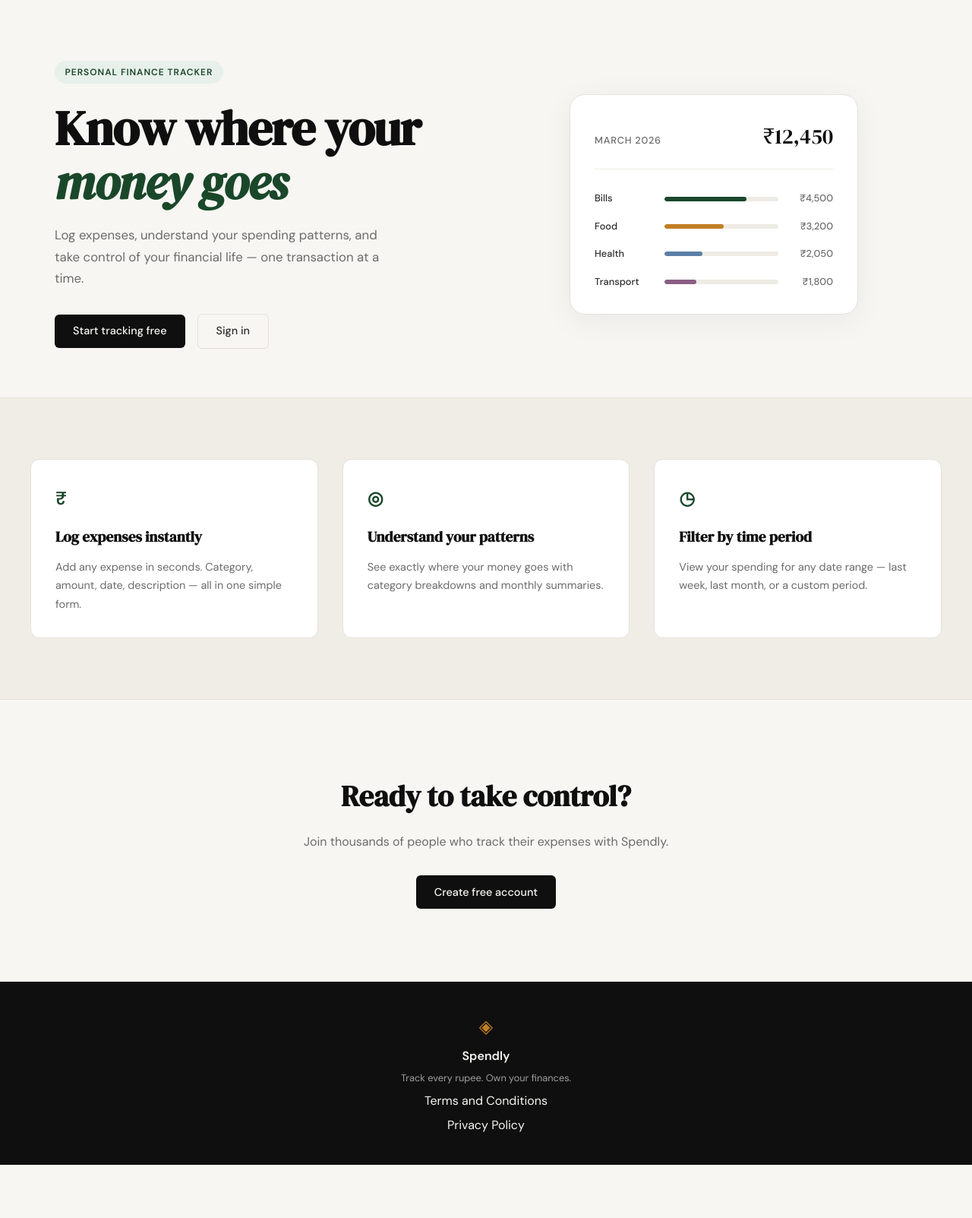
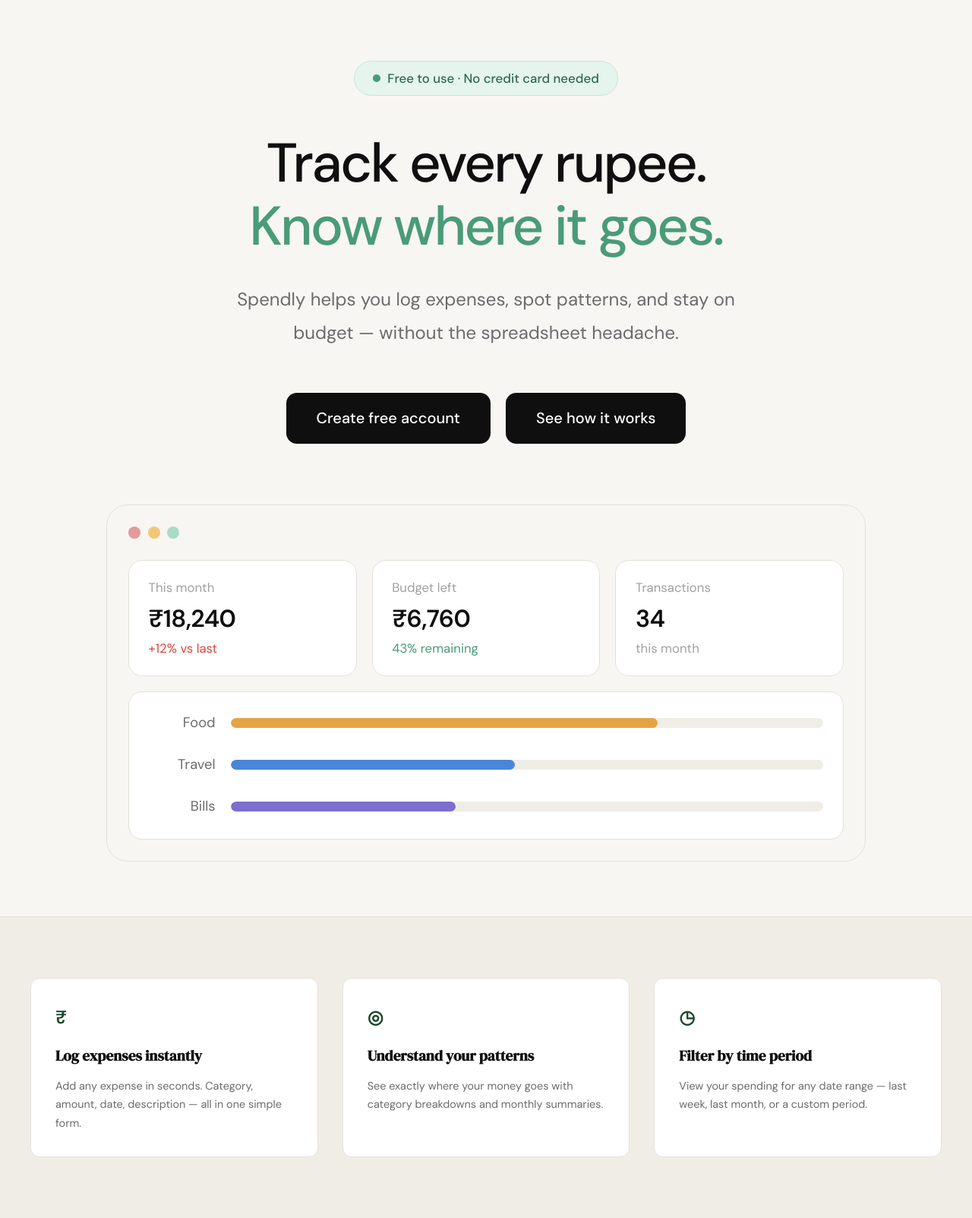
Before and after one commit to diproy100/spendly, a Flask app: page / in a window 1280 px wide. Shown: the part 61-1664 px from the top of the page at 76% size. Before the commit the page ends 1594 px from the top, so only its background shows below. Run offline with Flask 3, Linux system fonts and the light colour scheme.

Commit message:
landing: redesign hero section to match mockup

```diff
--- /dev/null
+++ b/static/css/landing.css
@@ -0,0 +1,196 @@
+/* ------------------------------------------------------------------ */
+/* Landing page — hero                                                 */
+/* ------------------------------------------------------------------ */
+
+.hero-landing {
+    --hero-green: #4a9b78;
+    --hero-green-dark: #2d6a4f;
+    --hero-green-bg: #e6f4ee;
+    --hero-green-border: #c5e6d6;
+    --hero-red: #d6453d;
+
+    max-width: 1100px;
+    margin: 0 auto;
+    padding: 5rem 2rem 4.5rem;
+    text-align: center;
+}
+
+.hero-pill {
+    display: inline-flex;
+    align-items: center;
+    gap: 0.6rem;
+    background: var(--hero-green-bg);
+    border: 1px solid var(--hero-green-border);
+    color: var(--hero-green-dark);
+    font-size: 1.05rem;
+    font-weight: 500;
+    padding: 0.55rem 1.5rem;
+    border-radius: 999px;
+    margin-bottom: 3rem;
+}
+
+.hero-pill-dot {
+    width: 0.6rem;
+    height: 0.6rem;
+    border-radius: 50%;
+    background: var(--hero-green);
+}
+
+.hero-heading {
+    font-family: var(--font-body);
+    font-size: clamp(2.5rem, 7vw, 4.5rem);
+    font-weight: 500;
+    line-height: 1.15;
+    letter-spacing: -0.035em;
+    color: var(--ink);
+    margin-bottom: 2rem;
+}
+
+.hero-heading-accent {
+    display: block;
+    color: var(--hero-green);
+}
+
+.hero-lead {
+    max-width: 720px;
+    margin: 0 auto 3.5rem;
+    font-size: clamp(1.1rem, 2.4vw, 1.5rem);
+    line-height: 1.85;
+    color: var(--ink-muted);
+}
+
+.hero-cta {
+    display: flex;
+    justify-content: center;
+    flex-wrap: wrap;
+    gap: 1.25rem;
+    margin-bottom: 5rem;
+}
+
+.hero-btn {
+    display: inline-block;
+    background: var(--ink);
+    color: #fff;
+    font-family: var(--font-body);
+    font-size: 1.25rem;
+    font-weight: 500;
+    padding: 1.1rem 2.5rem;
+    border-radius: 14px;
+    transition: background 0.2s;
+}
+
+.hero-btn:hover { background: var(--hero-green-dark); }
+
+/* Dashboard preview */
+
+.dash {
+    max-width: 1000px;
+    margin: 0 auto;
+    padding: 1.75rem;
+    background: var(--paper);
+    border: 1px solid var(--border);
+    border-radius: 28px;
+    text-align: left;
+}
+
+.dash-dots {
+    display: flex;
+    gap: 0.6rem;
+    margin-bottom: 1.75rem;
+}
+
+.dash-dots span {
+    width: 1rem;
+    height: 1rem;
+    border-radius: 50%;
+}
+
+.dash-dots span:nth-child(1) { background: #e39a9a; }
+.dash-dots span:nth-child(2) { background: #f0c777; }
+.dash-dots span:nth-child(3) { background: #a8dcc8; }
+
+.dash-stats {
+    display: grid;
+    grid-template-columns: repeat(3, 1fr);
+    gap: 1.25rem;
+    margin-bottom: 1.25rem;
+}
+
+.dash-stat,
+.dash-bars {
+    background: var(--paper-card);
+    border: 1px solid var(--border);
+    border-radius: 18px;
+}
+
+.dash-stat { padding: 1.4rem 1.6rem; }
+
+.dash-stat-label {
+    font-size: 1.05rem;
+    color: var(--ink-faint);
+    margin-bottom: 0.5rem;
+}
+
+.dash-stat-value {
+    font-size: 2rem;
+    font-weight: 600;
+    line-height: 1.2;
+    letter-spacing: -0.02em;
+    color: var(--ink);
+    margin-bottom: 0.4rem;
+}
+
+.dash-stat-note {
+    font-size: 1.05rem;
+    color: var(--ink-faint);
+}
+
+.dash-stat-note.is-up { color: var(--hero-red); }
+.dash-stat-note.is-good { color: var(--hero-green); }
+
+.dash-bars {
+    display: flex;
+    flex-direction: column;
+    gap: 1.6rem;
+    padding: 1.6rem 1.6rem 1.7rem;
+}
+
+.dash-bar-row {
+    display: grid;
+    grid-template-columns: 5.5rem 1fr;
+    align-items: center;
+    gap: 1.25rem;
+}
+
+.dash-bar-label {
+    text-align: right;
+    font-size: 1.15rem;
+    color: var(--ink-muted);
+}
+
+.dash-bar-track {
+    height: 0.8rem;
+    background: var(--paper-warm);
+    border-radius: 999px;
+    overflow: hidden;
+}
+
+.dash-bar-fill {
+    height: 100%;
+    border-radius: 999px;
+}
+
+.dash-bar-food { background: #e5a444; }
+.dash-bar-travel { background: #4a86d8; }
+.dash-bar-bills { background: #7c6fd0; }
+
+@media (max-width: 700px) {
+    .hero-landing { padding: 3rem 1rem 3rem; }
+    .hero-pill { font-size: 0.9rem; padding: 0.45rem 1.1rem; margin-bottom: 2rem; }
+    .hero-cta { margin-bottom: 3rem; }
+    .hero-btn { font-size: 1.05rem; padding: 0.9rem 1.75rem; }
+    .dash { padding: 1rem; border-radius: 20px; }
+    .dash-stats { grid-template-columns: 1fr; gap: 0.75rem; }
+    .dash-bar-row { grid-template-columns: 4rem 1fr; gap: 0.75rem; }
+    .dash-bar-label { font-size: 1rem; }
+}
--- a/templates/landing.html
+++ b/templates/landing.html
@@ -2,60 +2,61 @@
 
 {% block title %}Spendly — Track Every Rupee{% endblock %}
 
+{% block head %}
+<link rel="stylesheet" href="{{ url_for('static', filename='css/landing.css') }}">
+{% endblock %}
+
 {% block content %}
 
-<section class="hero">
-    <div class="hero-inner">
-        <div class="hero-badge">Personal Finance Tracker</div>
-        <h1 class="hero-title">
-            Know where your<br>
-            <em>money goes</em>
-        </h1>
-        <p class="hero-subtitle">
-            Log expenses, understand your spending patterns,
-            and take control of your financial life —
-            one transaction at a time.
-        </p>
-        <div class="hero-actions">
-            <a href="{{ url_for('register') }}" class="btn-primary">Start tracking free</a>
-            <a href="{{ url_for('login') }}" class="btn-ghost">Sign in</a>
+<section class="hero-landing">
+    <div class="hero-pill">
+        <span class="hero-pill-dot"></span>
+        Free to use · No credit card needed
+    </div>
+    <h1 class="hero-heading">
+        Track every rupee.
+        <span class="hero-heading-accent">Know where it goes.</span>
+    </h1>
+    <p class="hero-lead">
+        Spendly helps you log expenses, spot patterns, and stay
+        on budget — without the spreadsheet headache.
+    </p>
+    <div class="hero-cta">
+        <a href="{{ url_for('register') }}" class="hero-btn">Create free account</a>
+        <a href="#features" class="hero-btn">See how it works</a>
+    </div>
+
+    <div class="dash">
+        <div class="dash-dots"><span></span><span></span><span></span></div>
+        <div class="dash-stats">
+            <div class="dash-stat">
+                <div class="dash-stat-label">This month</div>
+                <div class="dash-stat-value">₹18,240</div>
+                <div class="dash-stat-note is-up">+12% vs last</div>
+            </div>
+            <div class="dash-stat">
+                <div class="dash-stat-label">Budget left</div>
+                <div class="dash-stat-value">₹6,760</div>
+                <div class="dash-stat-note is-good">43% remaining</div>
+            </div>
+            <div class="dash-stat">
+                <div class="dash-stat-label">Transactions</div>
+                <div class="dash-stat-value">34</div>
+                <div class="dash-stat-note">this month</div>
+            </div>
         </div>
-    </div>
-    <div class="hero-visual">
-        <div class="mock-card">
-            <div class="mock-card-header">
-                <span class="mock-label">March 2026</span>
-                <span class="mock-total">₹12,450</span>
+        <div class="dash-bars">
+            <div class="dash-bar-row">
+                <span class="dash-bar-label">Food</span>
+                <div class="dash-bar-track"><div class="dash-bar-fill dash-bar-food" style="width: 72%"></div></div>
             </div>
-            <div class="mock-bars">
-                <div class="mock-bar-row">
-                    <span class="mock-cat">Bills</span>
-                    <div class="mock-bar-track">
-                        <div class="mock-bar" style="width: 72%"></div>
-                    </div>
-                    <span class="mock-amt">₹4,500</span>
-                </div>
-                <div class="mock-bar-row">
-                    <span class="mock-cat">Food</span>
-                    <div class="mock-bar-track">
-                        <div class="mock-bar mock-bar-2" style="width: 52%"></div>
-                    </div>
-                    <span class="mock-amt">₹3,200</span>
-                </div>
-                <div class="mock-bar-row">
-                    <span class="mock-cat">Health</span>
-                    <div class="mock-bar-track">
-                        <div class="mock-bar mock-bar-3" style="width: 33%"></div>
-                    </div>
-                    <span class="mock-amt">₹2,050</span>
-                </div>
-                <div class="mock-bar-row">
-                    <span class="mock-cat">Transport</span>
-                    <div class="mock-bar-track">
-                        <div class="mock-bar mock-bar-4" style="width: 28%"></div>
-                    </div>
-                    <span class="mock-amt">₹1,800</span>
-                </div>
+            <div class="dash-bar-row">
+                <span class="dash-bar-label">Travel</span>
+                <div class="dash-bar-track"><div class="dash-bar-fill dash-bar-travel" style="width: 48%"></div></div>
+            </div>
+            <div class="dash-bar-row">
+                <span class="dash-bar-label">Bills</span>
+                <div class="dash-bar-track"><div class="dash-bar-fill dash-bar-bills" style="width: 38%"></div></div>
             </div>
         </div>
     </div>
```
